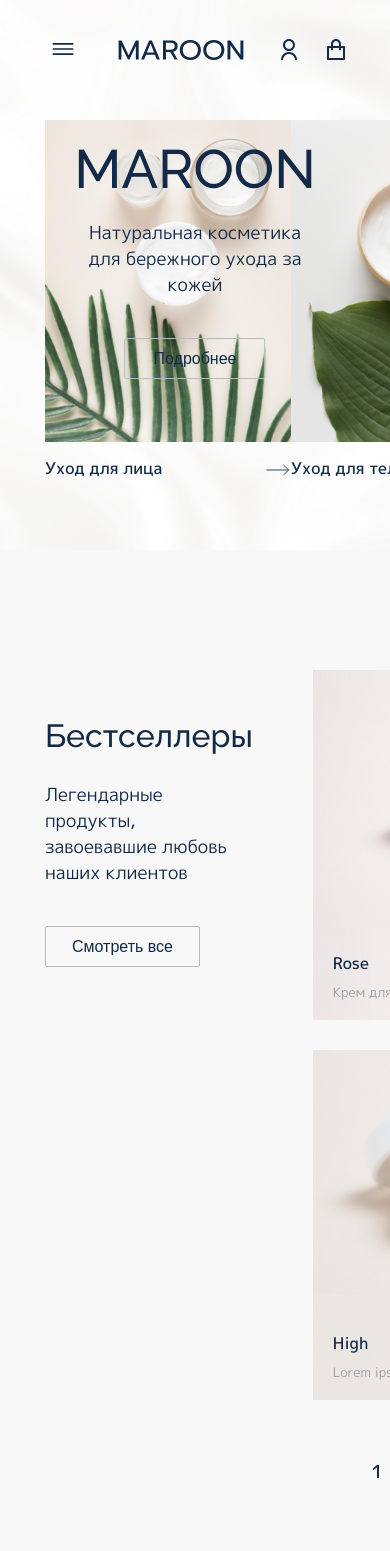
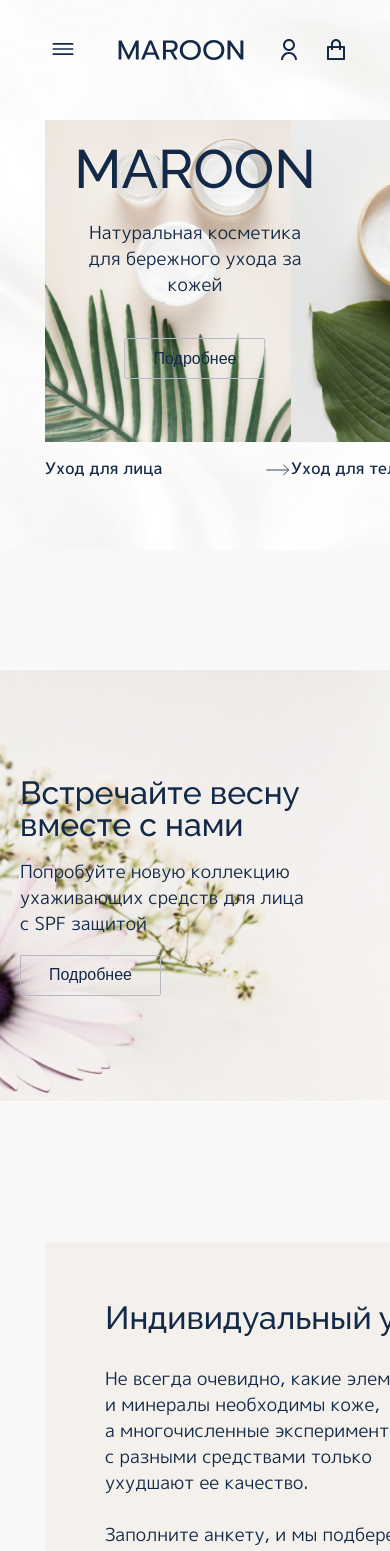
Before and after one commit to fry13/maroon, a Next.js app: page / in a window 390 px wide. Shown: the top 1551 px of the page. Built offline with nearby package versions, Linux system fonts and the light colour scheme.

Commit message:
fix: delete unnecessary files

```diff
--- a/src/components/Bestsellers/Bestsellers.module.scss
+++ b/src/components/Bestsellers/Bestsellers.module.scss
@@ -28,7 +28,8 @@
 
 @media (max-width: 1169px) {
   .bestsellers {
-    width: calc(100% - 90px);
-    padding: 0 45px;
+    display: none;
+    //width: calc(100% - 90px);
+    //padding: 0 45px;
   }
 }
```
Also changed, not shown: src/styles/Home.module.scss (deleted).
